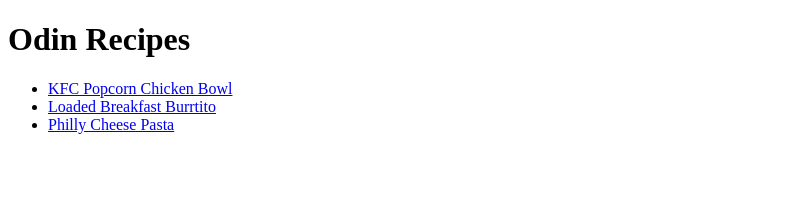
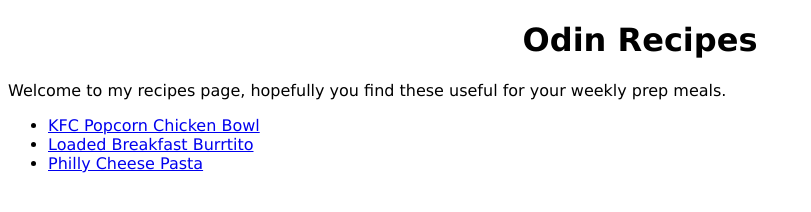
Before and after one commit to jjsanfeliz/odin-recipes, a plain HTML site: page index.html in a window 1280 px wide. Shown: the whole page, without its empty margins (0-811 px from the left). Drawn offline with Linux system fonts and the light colour scheme.

Commit message:
Add styles.css file
Begin to develop styling for the website, make it look good

```diff
--- a/index.html
+++ b/index.html
@@ -3,9 +3,13 @@
     <head>
         <title>Recipes</title>
         <meta charset="utf-8">
+        <link rel="stylesheet" href="styles.css">
     </head>
     <body>
-        <h1>Odin Recipes</h1>
+        <h1 class="btitle">Odin Recipes</h1>
+        <p class="description">
+            Welcome to my recipes page, hopefully you find these useful for your weekly prep meals.
+        </p>
         <ul>
             <li><a href="./recipes/kfc_popChick.html" target="_blank" rel="noopener noreferrer">KFC Popcorn Chicken Bowl</a></li>
             <li><a href="./recipes/breaky_burrito.html" target="_blank" rel="noopener noreferrer">Loaded Breakfast Burrtito</a></li>
--- /dev/null
+++ b/styles.css
@@ -0,0 +1,10 @@
+body {
+    font-family: Verdana, Geneva, Tahoma, sans-serif;
+}
+
+.btitle{
+    text-align: center;
+}
+.description{
+
+}
```
